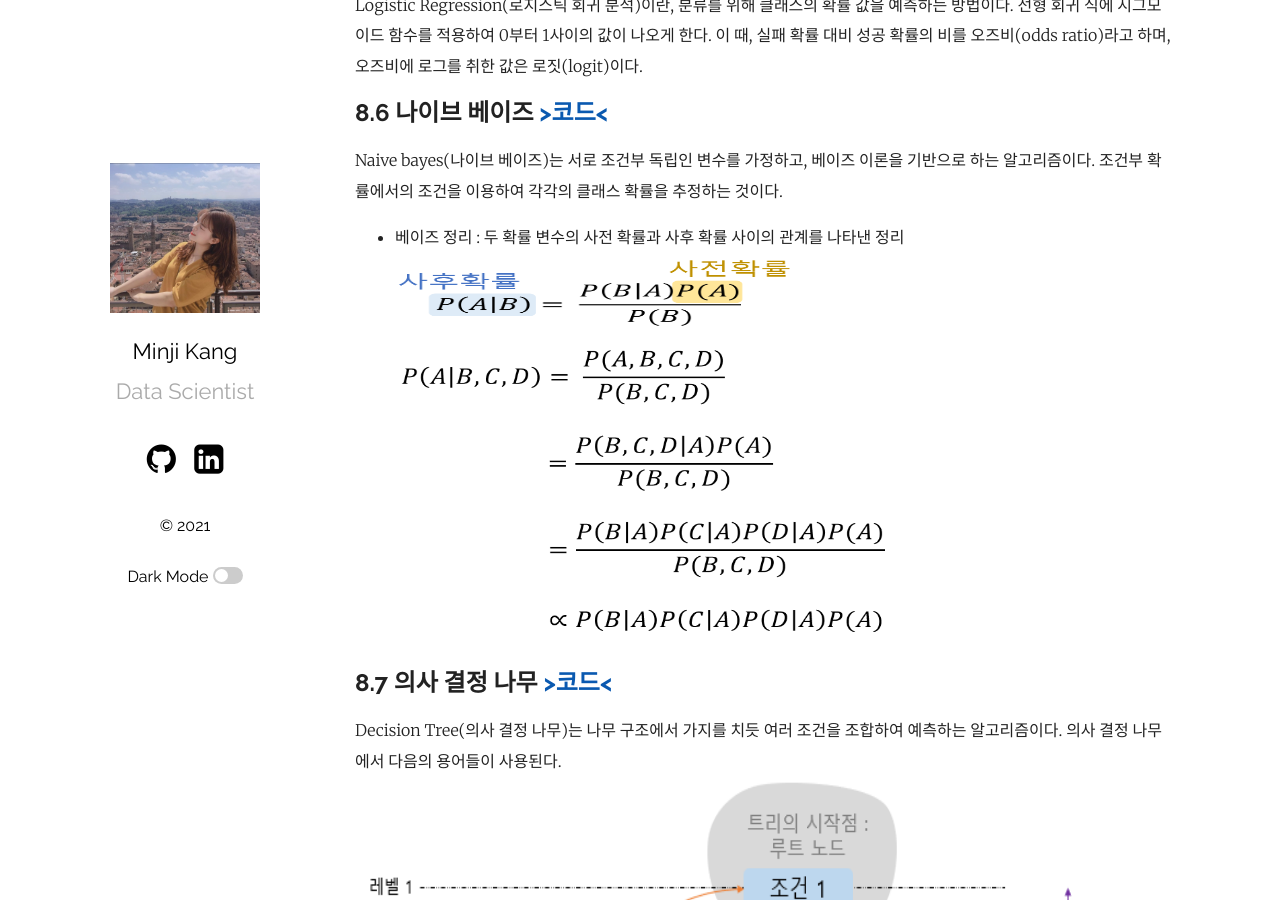
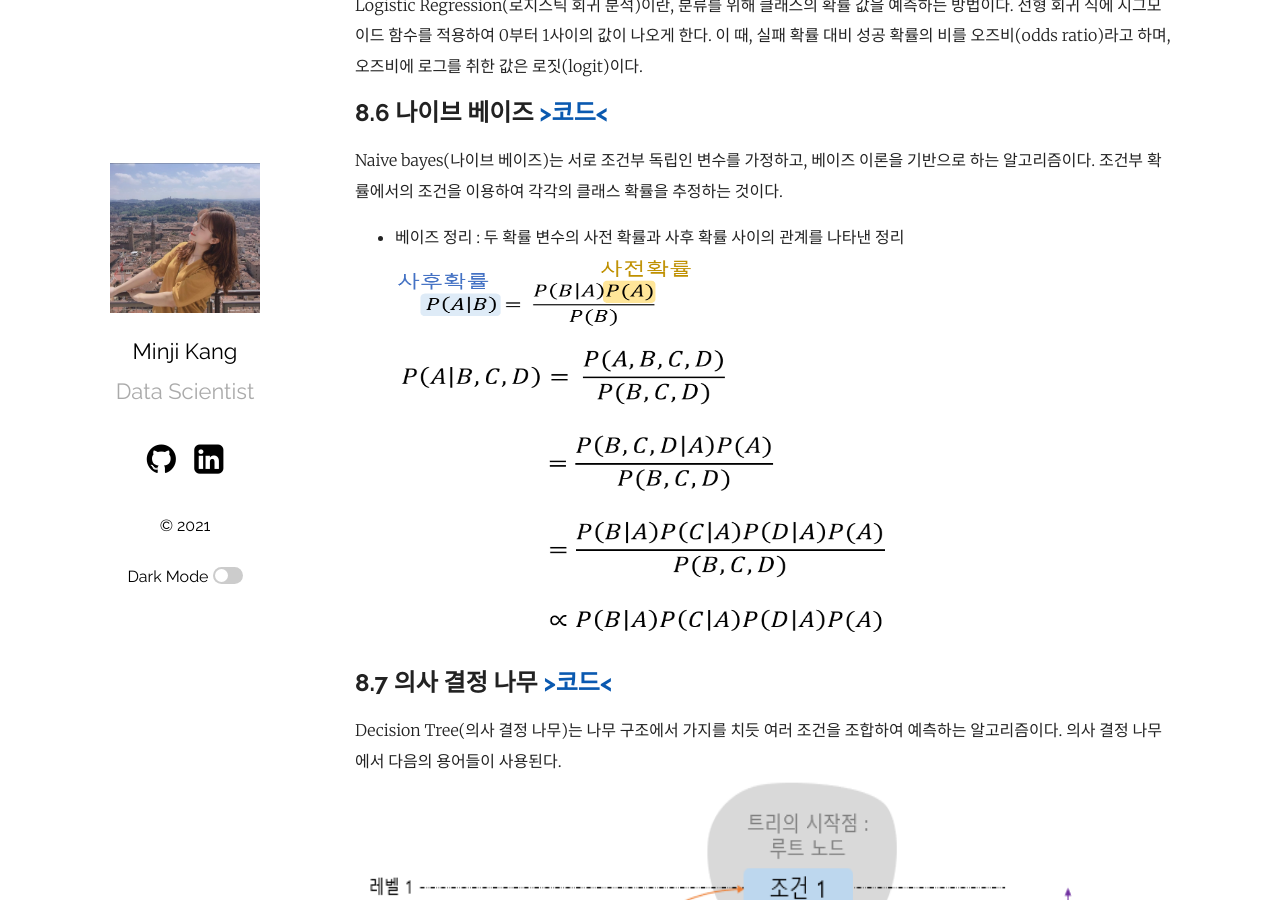
Before and after one commit to mmminji/mmminji.github.io, a Jekyll site: the page built from _posts/2021-06-14-선통머8장.markdown, in a window 1280 px wide and 900 px high, scrolled down 1134 px. Built offline with Jekyll 4.4.1, drawn with Linux system fonts in a browser that asks for light colours; comment, search, counter and statistics services are not loaded.

Commit message:
2021-06-14-post

```diff
--- a/_posts/2021-06-14-선통머8장.markdown
+++ b/_posts/2021-06-14-선통머8장.markdown
@@ -32,7 +32,7 @@ Logistic Regression(로지스틱 회귀 분석)이란, 분류를 위해 클래
 ## 8.6 나이브 베이즈 [>코드<](https://github.com/mmminji/Machine-Learning/blob/master/8.6.NaiveBayes.py)
 Naive bayes(나이브 베이즈)는 서로 조건부 독립인 변수를 가정하고, 베이즈 이론을 기반으로 하는 알고리즘이다. 조건부 확률에서의 조건을 이용하여 각각의 클래스 확률을 추정하는 것이다.
 - 베이즈 정리 : 두 확률 변수의 사전 확률과 사후 확률 사이의 관계를 나타낸 정리
-![](https://github.com/mmminji/mmminji.github.io/blob/main/assets/post_pics/8.6-Bayes.PNG?raw=true){: width="400" height="80"}
+![](https://github.com/mmminji/mmminji.github.io/blob/main/assets/post_pics/8.6-Bayes.PNG?raw=true){: width="300" height="80"}
 ![](https://github.com/mmminji/mmminji.github.io/blob/main/assets/post_pics/8.6-Naive_bayes.PNG?raw=true){: width="500" height="300"}
 
 ## 8.7 의사 결정 나무 [>코드<](https://github.com/mmminji/Machine-Learning/blob/master/8.7.DecisionTree.py)
```
